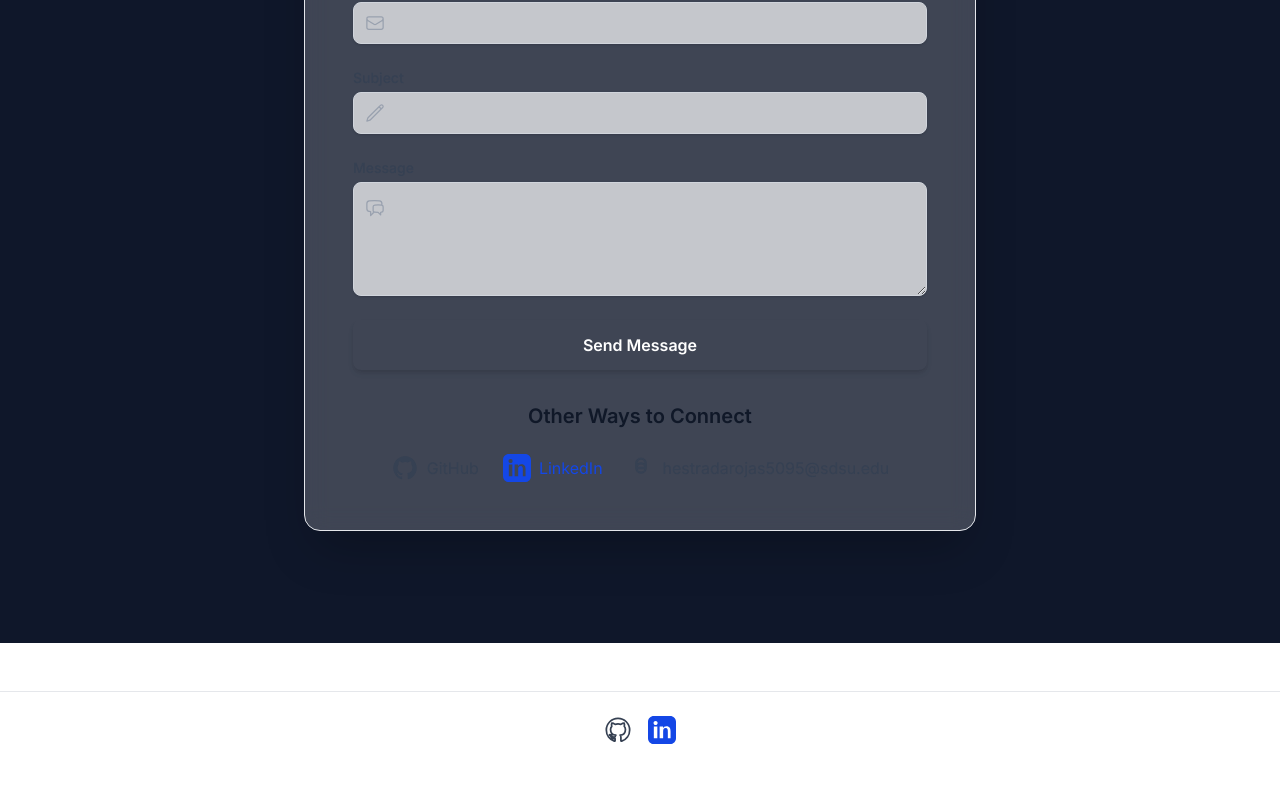
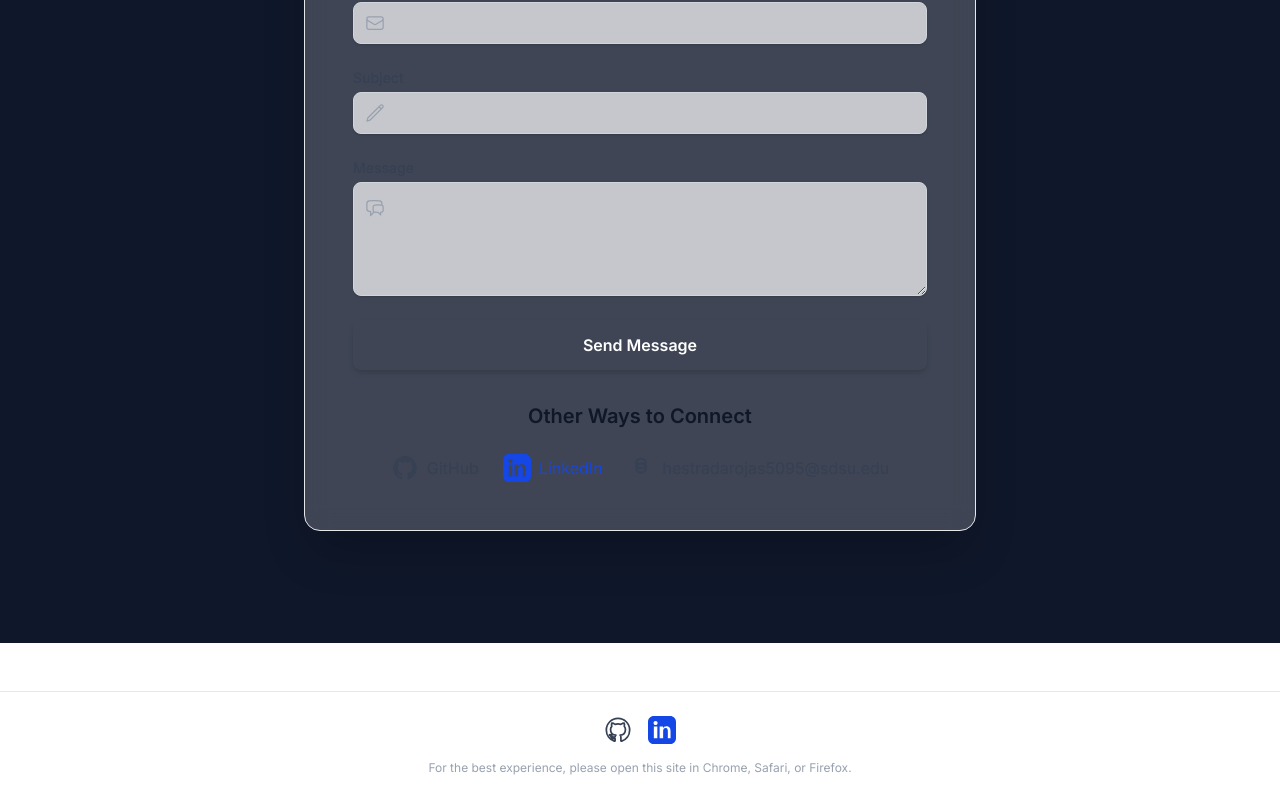
Before and after one commit to hectorestrada911/portfolio, a Next.js app: page / in a window 1280 px wide. Shown: the part 3467-4267 px from the top of the page. Before the commit the page ends 4235 px from the top, so only its background shows below. Built offline with nearby package versions, Linux system fonts and the light colour scheme.

Commit message:
Add footer note recommending Chrome, Safari, or Firefox for best experience

```diff
--- a/src/app/layout.tsx
+++ b/src/app/layout.tsx
@@ -27,7 +27,7 @@ export default function RootLayout({
             {children}
           </main>
           <footer className="w-full border-t border-gray-200 dark:border-gray-800 py-6 flex flex-col items-center justify-center mt-12">
-            <div className="flex gap-4">
+            <div className="flex gap-4 mb-2">
               <a href="https://github.com/yourusername" target="_blank" rel="noopener noreferrer" className="inline-flex items-center justify-center rounded-md text-2xl text-gray-700 dark:text-gray-200 hover:text-primary-600 dark:hover:text-primary-400 transition-transform duration-200 hover:scale-110 focus:outline-none" aria-label="GitHub">
                 <svg xmlns="http://www.w3.org/2000/svg" fill="none" viewBox="0 0 24 24" strokeWidth={1.5} stroke="currentColor" className="w-7 h-7">
                   <path strokeLinecap="round" strokeLinejoin="round" d="M12 2C6.477 2 2 6.484 2 12.021c0 4.428 2.865 8.184 6.839 9.504.5.092.682-.217.682-.482 0-.237-.009-.868-.014-1.703-2.782.605-3.369-1.342-3.369-1.342-.454-1.154-1.11-1.462-1.11-1.462-.908-.62.069-.608.069-.608 1.004.07 1.532 1.032 1.532 1.032.892 1.53 2.341 1.088 2.91.832.092-.647.35-1.088.636-1.339-2.22-.253-4.555-1.113-4.555-4.951 0-1.093.39-1.987 1.029-2.686-.103-.253-.446-1.272.098-2.65 0 0 .84-.27 2.75 1.025A9.564 9.564 0 0 1 12 6.844c.85.004 1.705.115 2.504.337 1.909-1.295 2.748-1.025 2.748-1.025.546 1.378.202 2.397.1 2.65.64.699 1.028 1.593 1.028 2.686 0 3.847-2.338 4.695-4.566 4.944.359.309.678.92.678 1.855 0 1.338-.012 2.419-.012 2.749 0 .267.18.577.688.48C19.138 20.203 22 16.447 22 12.021 22 6.484 17.523 2 12 2Z" />
@@ -39,6 +39,9 @@ export default function RootLayout({
                 </svg>
               </a>
             </div>
+            <div className="text-xs text-gray-400 text-center mt-2">
+              For the best experience, please open this site in Chrome, Safari, or Firefox.
+            </div>
           </footer>
         </ThemeProvider>
       </body>
```
